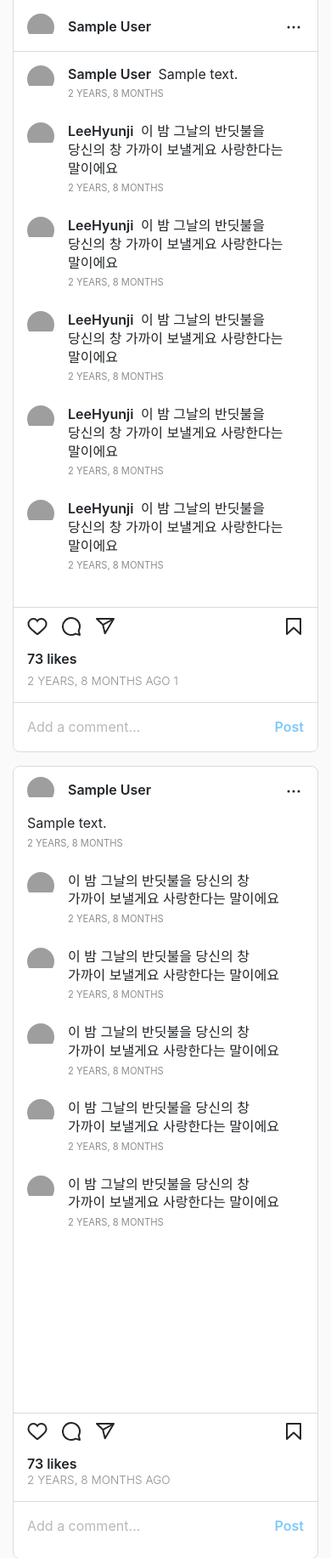
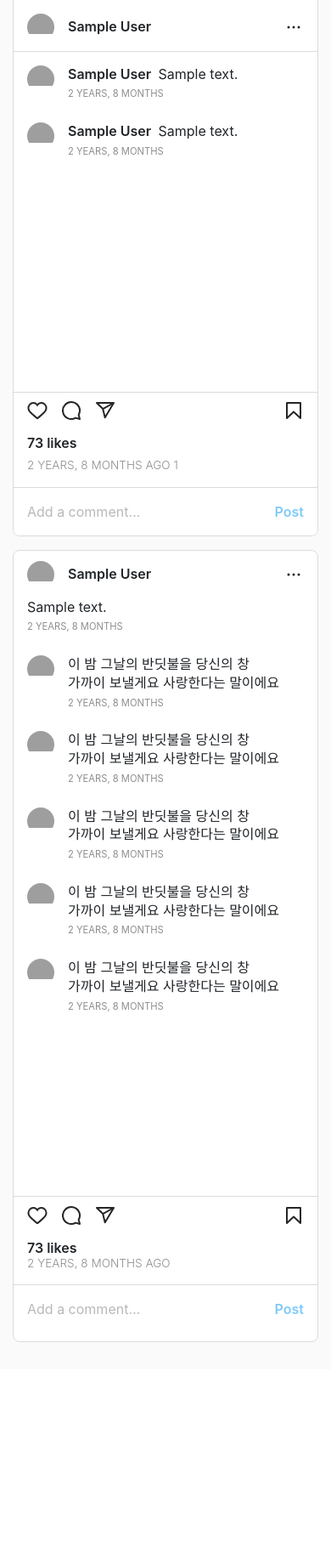
Before and after one commit to Choding91/Instagram-clone_Backup, a Django app: template templates/sns/feed.html in a window 390 px wide. Shown: the part 351-2184 px from the top of the page at 85% size. After the commit the page ends 1930 px from the top, so only its background shows below. Run offline with Django 4.2, Linux system fonts and the light colour scheme; tables that the repository leaves empty hold one stand-in row (values such as "Sample post"); the template is opened without the code that fills it: values that come from a table or form of the project are taken from there, most other values are stand-ins (such as "Sample title", 1, 10 or a date in 2020); grey boxes are pictures that could not be loaded.

Commit message:
Feat: 댓글 목록 기능 구현#6
 댓글 작성 시간기능추가, 작성자, 내용 feed.html을 출력하게함.

```diff
--- a/templates/sns/feed.html
+++ b/templates/sns/feed.html
@@ -48,89 +48,23 @@
                         </div>
                         <!-- 피드 댓글 보여지는 공간 -->
                         <div class="feed_comment_list">
+                            {% for comment in comments %}
                                 <div class="feed_comment_line flex">
                                     <div class="profile_image">
                                         <img src="https://intermusicakorea.com/common/img/default_profile.png">
                                     </div>
                                     <div class="feed_comment_content card_content">
                                         <p>
-                                        <span class="feed_author profile_username"><a href="#">LeeHyunji</a></span>
-                                            이 밤 그날의 반딧불을 당신의
-                                            창 가까이 보낼게요
-                                            사랑한다는 말이에요
+                                            <span class="feed_author profile_username"><a href="#">{{ comment.author }}</a></span>
+                                                    {{comment.content}}
                                         </p>
-                                    <p><time class="feed_comment_time sm_time" datetime="2022-09-23T09:02:09.000Z" title="Sep 23, 2022">
-                                        {{ feed.created_at|timesince }}
-                                    </time></p>
+                                        <p>
+                                            <time class="feed_comment_time sm_time" datetime="2022-09-23T09:02:09.000Z" title="Sep 23, 2022"> {{comment.created_at|timesince}}</time>
+                                        </p>
                                     </div>
                                 </div>
-                            <div class="feed_comment_line flex">
-                                <div class="profile_image">
-                                    <img src="https://intermusicakorea.com/common/img/default_profile.png">
-                                </div>
-                                <div class="feed_comment_content card_content">
-                                    <p>
-                                        <span class="feed_author profile_username"><a href="#">LeeHyunji</a></span>
-                                            이 밤 그날의 반딧불을 당신의
-                                            창 가까이 보낼게요
-                                            사랑한다는 말이에요
-                                    </p>
-                                    <p><time class="feed_comment_time sm_time" datetime="2022-09-23T09:02:09.000Z" title="Sep 23, 2022">
-                                        {{ feed.created_at|timesince }}
-                                    </time></p>
-                                </div>
-                            </div>
+                            {% endfor %}
 
-                            <div class="feed_comment_line flex">
-                                <div class="profile_image">
-                                    <img src="https://intermusicakorea.com/common/img/default_profile.png">
-                                </div>
-                                <div class="feed_comment_content card_content">
-                                    <p>
-                                        <span class="feed_author profile_username"><a href="#">LeeHyunji</a></span>
-                                            이 밤 그날의 반딧불을 당신의
-                                            창 가까이 보낼게요
-                                            사랑한다는 말이에요
-                                    </p>
-                                    <p><time class="feed_comment_time sm_time" datetime="2022-09-23T09:02:09.000Z" title="Sep 23, 2022">
-                                        {{ feed.created_at|timesince }}
-                                    </time></p>
-                                </div>
-                            </div>
-
-                            <div class="feed_comment_line flex">
-                                <div class="profile_image">
-                                    <img src="https://intermusicakorea.com/common/img/default_profile.png">
-                                </div>
-                                <div class="feed_comment_content card_content">
-                                    <p>
-                                        <span class="feed_author profile_username"><a href="#">LeeHyunji</a></span>
-                                            이 밤 그날의 반딧불을 당신의
-                                            창 가까이 보낼게요
-                                            사랑한다는 말이에요
-                                    </p>
-                                    <p><time class="feed_comment_time sm_time" datetime="2022-09-23T09:02:09.000Z" title="Sep 23, 2022">
-                                        {{ feed.created_at|timesince }}
-                                    </time></p>
-                                </div>
-                            </div>
-
-                            <div class="feed_comment_line flex">
-                                <div class="profile_image">
-                                    <img src="https://intermusicakorea.com/common/img/default_profile.png">
-                                </div>
-                                <div class="feed_comment_content card_content">
-                                    <p>
-                                        <span class="feed_author profile_username"><a href="#">LeeHyunji</a></span>
-                                            이 밤 그날의 반딧불을 당신의
-                                            창 가까이 보낼게요
-                                            사랑한다는 말이에요
-                                    </p>
-                                    <p><time class="feed_comment_time sm_time" datetime="2022-09-23T09:02:09.000Z" title="Sep 23, 2022">
-                                        {{ feed.created_at|timesince }}
-                                    </time></p>
-                                </div>
-                            </div>
                         </div>
                     </div>
                     <div class="card_footer">
```
Also changed, not shown: sns/views.py (+9 -1 lines), templates/sns/index copy.html (deleted, +0 -88 lines). Lines whose indentation alone changed are shown as unchanged.
